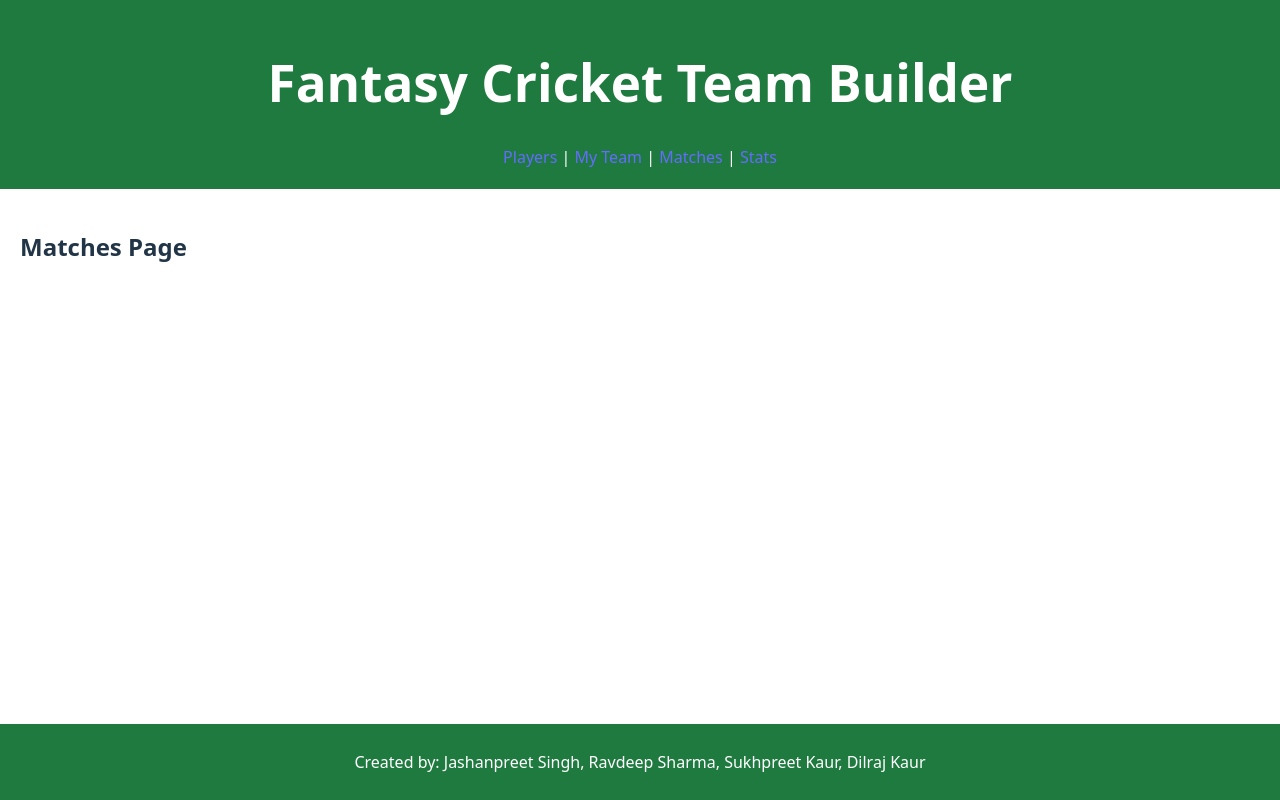
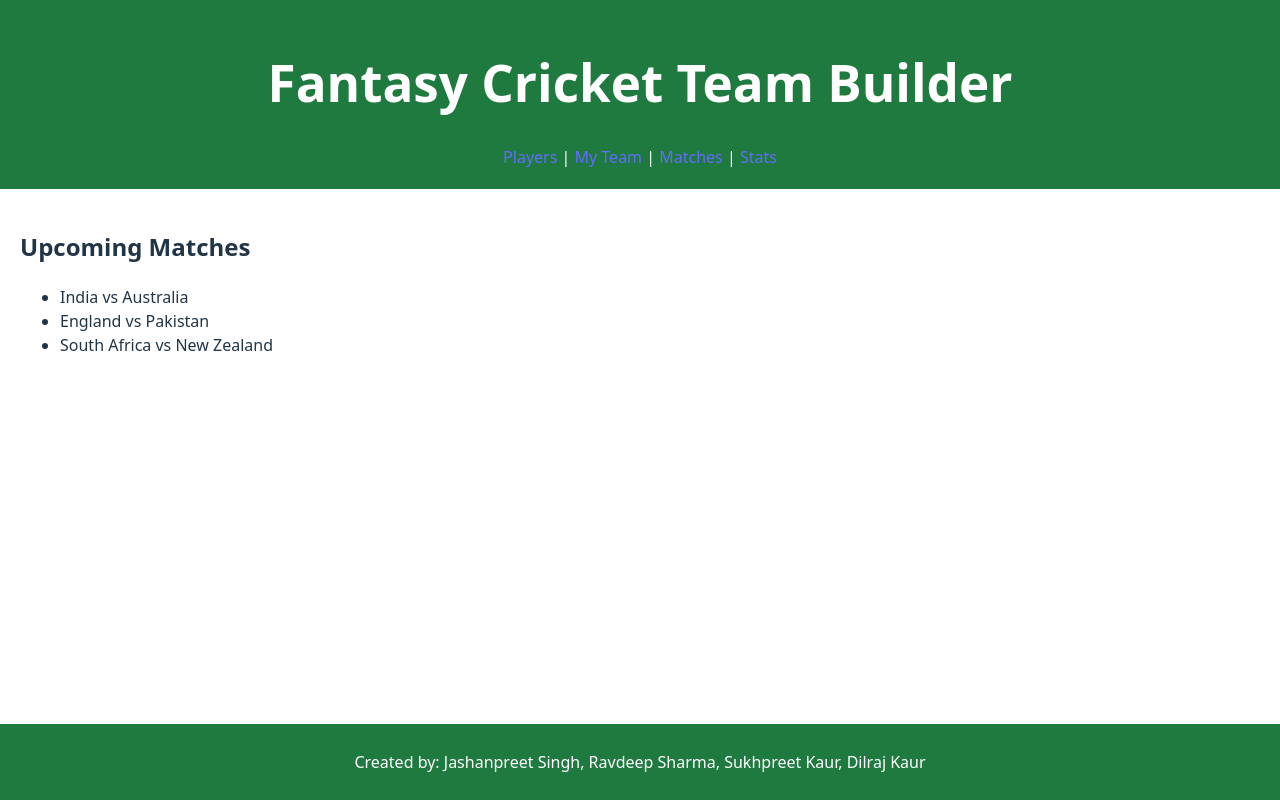
Before and after one commit to jashan-in/Fantasy-Cricket-Team-Builder, a React (Vite) app: page /matches in a window 1280 px wide. Built offline with nearby package versions, Linux system fonts and the light colour scheme; the HTML template or start-up script is replaced by a standard one.

Commit message:
built the Matches page to show upcoming games, and the Stats page which reads the shared team state and displays how many players are selected

```diff
--- a/src/pages/MatchesPage.tsx
+++ b/src/pages/MatchesPage.tsx
@@ -1,8 +1,20 @@
-type Props = {
-  matches: string[];
-  setMatches: React.Dispatch<React.SetStateAction<string[]>>;
-};
+export default function MatchesPage() {
+  // Static match data for now
+  const matches = [
+    "India vs Australia",
+    "England vs Pakistan",
+    "South Africa vs New Zealand",
+  ];
 
-export default function MatchesPage({ matches, setMatches }: Props) {
-  return <h2>Matches Page</h2>;
+  return (
+    <section>
+      <h2>Upcoming Matches</h2>
+
+      <ul>
+        {matches.map((match) => (
+          <li key={match}>{match}</li>
+        ))}
+      </ul>
+    </section>
+  );
 }
--- a/src/pages/StatsPage.tsx
+++ b/src/pages/StatsPage.tsx
@@ -6,7 +6,9 @@ export default function StatsPage({ team }: Props) {
   return (
     <section>
       <h2>Team Stats</h2>
-      <p>You have selected {team.length} players.</p>
+
+      {/* Show how many players are selected */}
+      <p>You have selected {team.length} players in your team.</p>
     </section>
   );
 }
```
